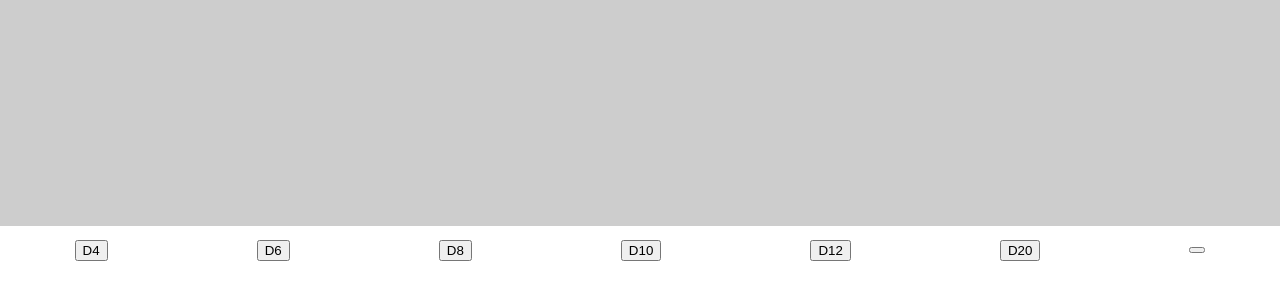
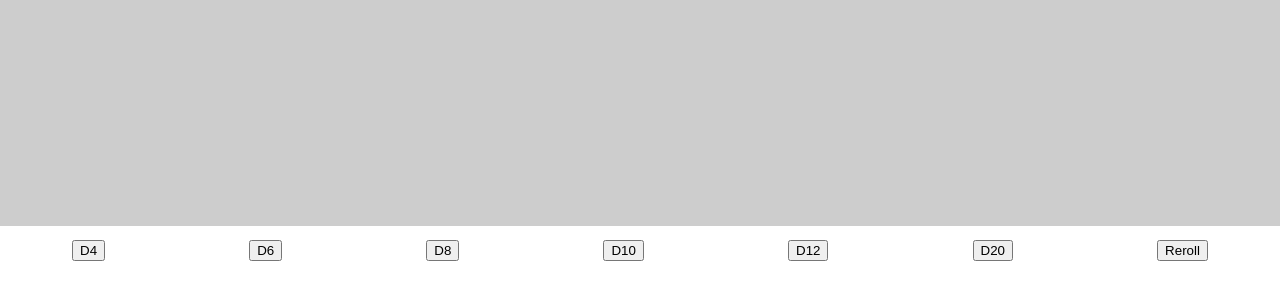
Before and after one commit to QuarkNerd/threejs_die_roller, a website with bundled scripts: page index.html in a window 1280 px wide. Shown: the part 374-674 px from the top of the page. Built offline with nearby package versions, Linux system fonts and the light colour scheme.

Commit message:
create reroll function

```diff
--- a/dice/baseDie.js
+++ b/dice/baseDie.js
@@ -19,7 +19,6 @@ class BaseDie {
     const randomNum = Math.floor(Math.random() * this.countTriangleFaces);
     const randomFace = this.mesh.geometry.faces[randomNum];
     const normal = randomFace.normal;
-
     this.mesh.quaternion.setFromUnitVectors(normal, direction);
     this.targetX = (this.mesh.rotation.x+2*Math.PI)%(2*Math.PI);
   }
--- a/dice/diceController.js
+++ b/dice/diceController.js
@@ -45,6 +45,10 @@ class DiceController {
         newDie.startRoll();
     }
 
+    reroll() {
+        this.diceList.forEach(c => c.startRoll())
+    }
+
     tick() {
         this.diceList.forEach(c => c.tick());
     }
--- a/index.html
+++ b/index.html
@@ -18,7 +18,7 @@
         <button id="insert_D10">D10</button>
         <button id="insert_D12">D12</button>
         <button id="insert_D20">D20</button>
-        <button></button>
+        <button id="reroll">Reroll</button>
     </div>
     <script type="module" src="index.js"></script>
 </body>
--- a/index.js
+++ b/index.js
@@ -35,3 +35,4 @@ document.getElementById("insert_D8").addEventListener('click', () => diceControl
 document.getElementById("insert_D10").addEventListener('click', () => diceController.addDie("D10"));
 document.getElementById("insert_D12").addEventListener('click', () => diceController.addDie("D12"));
 document.getElementById("insert_D20").addEventListener('click', () => diceController.addDie("D20"));
+document.getElementById("reroll").addEventListener('click', () => diceController.reroll());
```
